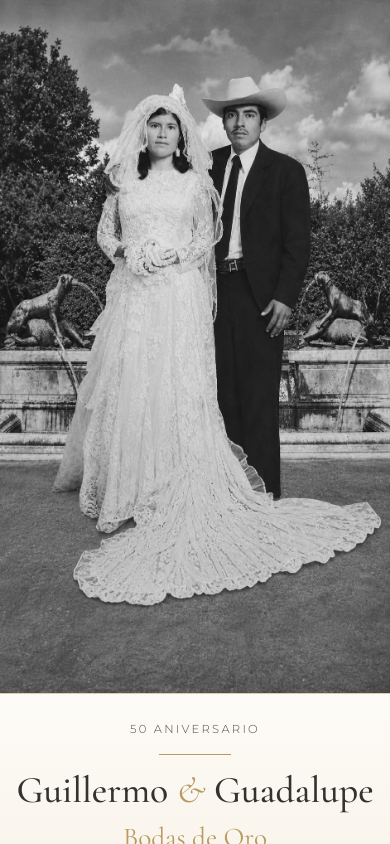
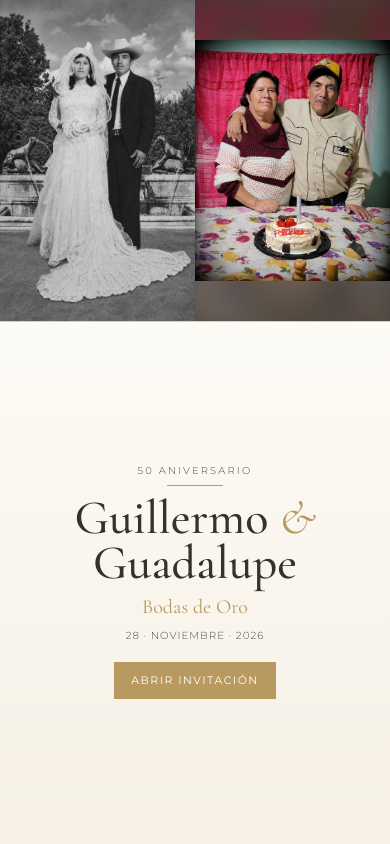
Before and after one commit to bodas-guillermo-guadalupe/bodas-de-oro, a plain HTML site: page index.html in a window 390 px wide. Drawn offline with nearby package versions, Linux system fonts and the light colour scheme.

Commit message:
Add files via upload

```diff
--- a/style.css
+++ b/style.css
@@ -20,26 +20,27 @@ body{
 body.no-scroll{overflow:hidden}
 .hidden{display:none}
 
-/* PORTADA: las fotos nunca quedan tapadas por el texto. */
+/* PORTADA V10 — todo visible sin hacer scroll */
 .cover{
   position:fixed;
   inset:0;
   z-index:1000;
-  min-height:100svh;
-  overflow:auto;
+  width:100%;
+  height:100svh;
+  overflow:hidden;
   background:var(--ivory);
 }
 .cover-layout{
   width:100%;
-  min-height:100svh;
+  height:100%;
   display:grid;
-  grid-template-columns:minmax(0,1fr) minmax(360px,520px) minmax(0,1fr);
-  align-items:stretch;
+  grid-template-columns:minmax(0,1fr) minmax(380px,34vw) minmax(0,1fr);
+  grid-template-rows:1fr;
 }
 .cover-photo{
   position:relative;
   min-width:0;
-  min-height:100svh;
+  min-height:0;
   overflow:hidden;
   display:grid;
   place-items:center;
@@ -47,13 +48,13 @@ body.no-scroll{overflow:hidden}
 }
 .cover-photo-blur{
   position:absolute;
-  inset:-28px;
+  inset:-24px;
   background-position:center;
   background-size:cover;
   background-repeat:no-repeat;
-  filter:blur(24px);
-  transform:scale(1.10);
-  opacity:.48;
+  filter:blur(22px);
+  transform:scale(1.08);
+  opacity:.45;
 }
 .cover-photo-old .cover-photo-blur{background-image:url("fotos/foto1.jpg")}
 .cover-photo-now .cover-photo-blur{background-image:url("fotos/foto6.jpg")}
@@ -71,22 +72,24 @@ body.no-scroll{overflow:hidden}
   z-index:2;
   display:grid;
   place-items:center;
-  min-height:100svh;
-  padding:38px 28px;
+  min-width:0;
+  min-height:0;
+  padding:24px 26px;
   background:linear-gradient(180deg,#fdfbf6,#f6f0e5);
   border-left:1px solid rgba(184,154,96,.42);
   border-right:1px solid rgba(184,154,96,.42);
 }
 .cover-center-inner{
   width:100%;
+  max-width:500px;
   text-align:center;
 }
 .cover h1{
-  margin:10px 0;
+  margin:8px 0;
   font-family:"Cormorant Garamond",serif;
-  font-size:clamp(3rem,5vw,5.9rem);
+  font-size:clamp(3rem,5.2vw,5.8rem);
   font-weight:500;
-  line-height:.93;
+  line-height:.90;
   color:var(--dark);
 }
 .cover h1 i{
@@ -94,15 +97,114 @@ body.no-scroll{overflow:hidden}
   color:var(--gold);
 }
 .gold-title{
-  margin:13px 0;
+  margin:10px 0;
   font-family:"Cormorant Garamond",serif;
-  font-size:2rem;
+  font-size:clamp(1.5rem,2vw,2rem);
   color:var(--gold);
 }
 .date{
-  font-size:.8rem;
-  letter-spacing:.17em;
+  font-size:.75rem;
+  letter-spacing:.15em;
   text-transform:uppercase;
+}
+.cover .primary-btn{
+  margin-top:18px;
+  padding:14px 24px;
+}
+
+/* TABLET: sigue siendo una sola pantalla */
+@media(min-width:701px) and (max-width:1050px){
+  .cover-layout{
+    grid-template-columns:minmax(0,1fr) minmax(330px,40vw) minmax(0,1fr);
+  }
+  .cover-center{
+    padding:20px 18px;
+  }
+  .cover h1{
+    font-size:clamp(2.7rem,6vw,4.5rem);
+  }
+}
+
+/* CELULAR: fotos arriba, texto abajo, todo dentro de 100svh */
+@media(max-width:700px){
+  .cover{
+    height:100svh;
+    overflow:hidden;
+  }
+  .cover-layout{
+    height:100%;
+    display:grid;
+    grid-template-columns:1fr 1fr;
+    grid-template-rows:42% 58%;
+  }
+  .cover-photo-blur{
+    inset:-15px;
+    filter:blur(16px);
+    transform:scale(1.07);
+    opacity:.42;
+  }
+  .cover-center{
+    grid-column:1/-1;
+    grid-row:2;
+    min-height:0;
+    height:100%;
+    padding:14px 14px 16px;
+    border-left:0;
+    border-right:0;
+    border-top:1px solid rgba(184,154,96,.42);
+    display:grid;
+    place-items:center;
+  }
+  .cover-center-inner{
+    max-width:480px;
+  }
+  .cover .eyebrow{
+    margin-bottom:5px;
+    font-size:.62rem;
+    letter-spacing:.22em;
+  }
+  .cover .tiny-rule{
+    margin:9px auto;
+    width:56px;
+  }
+  .cover h1{
+    margin:4px 0;
+    font-size:clamp(2.25rem,11.5vw,3.8rem);
+    line-height:.88;
+  }
+  .cover .gold-title{
+    margin:7px 0;
+    font-size:1.45rem;
+  }
+  .cover .date{
+    font-size:.64rem;
+    letter-spacing:.10em;
+  }
+  .cover .primary-btn{
+    margin-top:13px;
+    padding:13px 20px;
+    font-size:.68rem;
+  }
+}
+
+/* Teléfonos bajos/pequeños */
+@media(max-width:390px), (max-height:700px){
+  .cover-layout{
+    grid-template-rows:38% 62%;
+  }
+  .cover-center{
+    padding:10px 10px 12px;
+  }
+  .cover h1{
+    font-size:clamp(2rem,10.5vw,3.2rem);
+  }
+  .cover .gold-title{
+    font-size:1.25rem;
+  }
+  .cover .primary-btn{
+    margin-top:10px;
+    padding:11px 17px;
+  }
 }
 
 .eyebrow{
@@ -396,46 +498,6 @@ h3{
 
 /* CELULAR */
 @media(max-width:700px){
-  .cover{
-    overflow:auto;
-  }
-  .cover-layout{
-    min-height:auto;
-    display:grid;
-    grid-template-columns:1fr;
-    grid-template-rows:auto auto auto;
-  }
-  .cover-photo{
-    min-height:0;
-    height:auto;
-    background:#2f2b27;
-  }
-  .cover-photo img{
-    width:100%;
-    height:auto;
-    object-fit:contain;
-    object-position:center;
-  }
-  .cover-photo-blur{
-    display:none;
-  }
-  .cover-center{
-    min-height:0;
-    padding:34px 18px;
-    border-left:0;
-    border-right:0;
-    border-top:1px solid rgba(184,154,96,.42);
-    border-bottom:1px solid rgba(184,154,96,.42);
-  }
-  .cover h1{
-    font-size:clamp(2.45rem,13vw,4.1rem);
-    line-height:.93;
-  }
-  .gold-title{font-size:1.7rem}
-  .date{
-    font-size:.7rem;
-    letter-spacing:.12em;
-  }
 
   .section{
     padding:66px 15px;
@@ -508,8 +570,6 @@ h3{
 
 /* Pantallas de celular muy angostas */
 @media(max-width:390px){
-  .cover-center{padding:28px 12px}
-  .cover h1{font-size:2.35rem}
   .hero h2,.footer h2{font-size:2.5rem}
   h3{font-size:2.35rem}
   .countdown strong{font-size:2.4rem}
```
Also changed, not shown: LEEME.txt.
